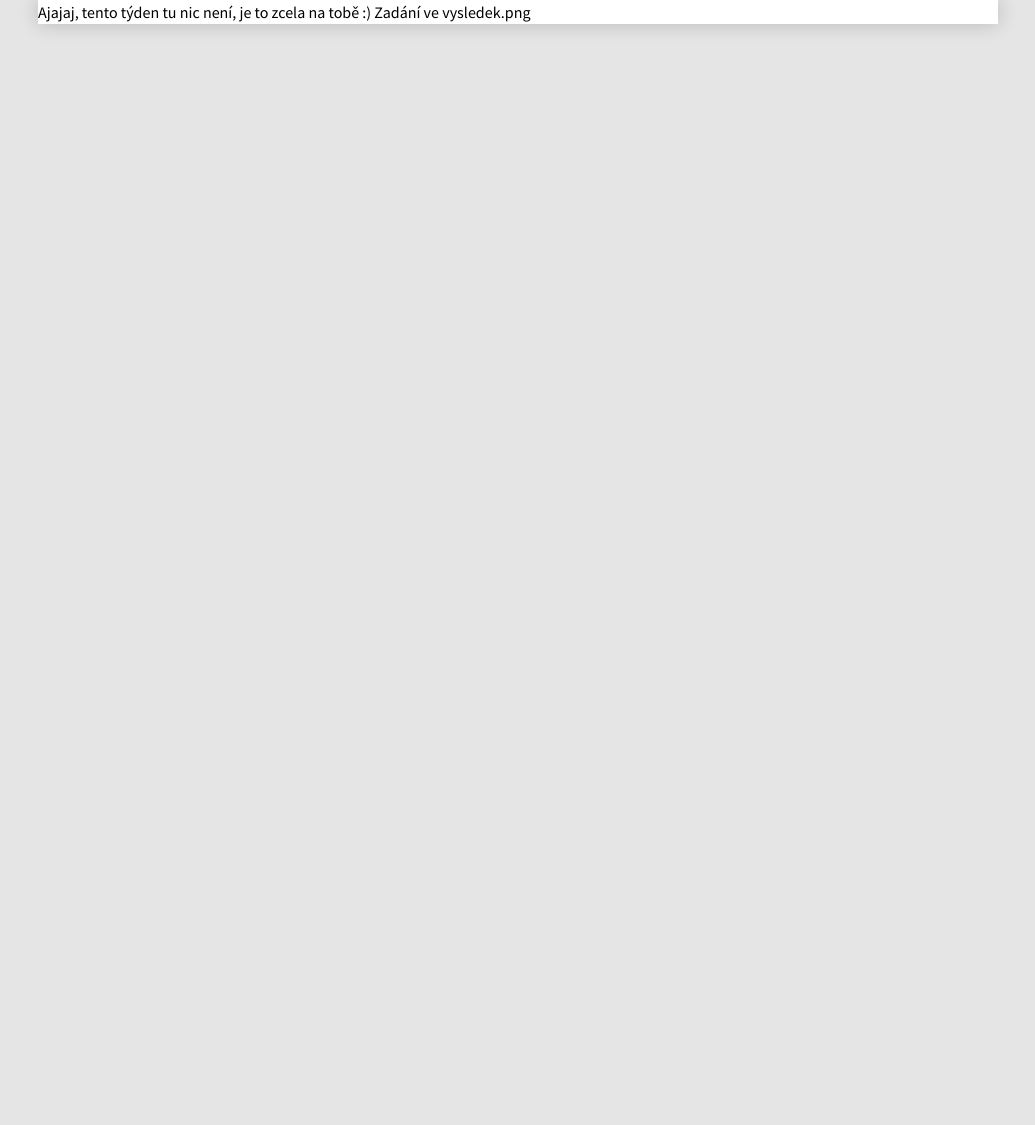
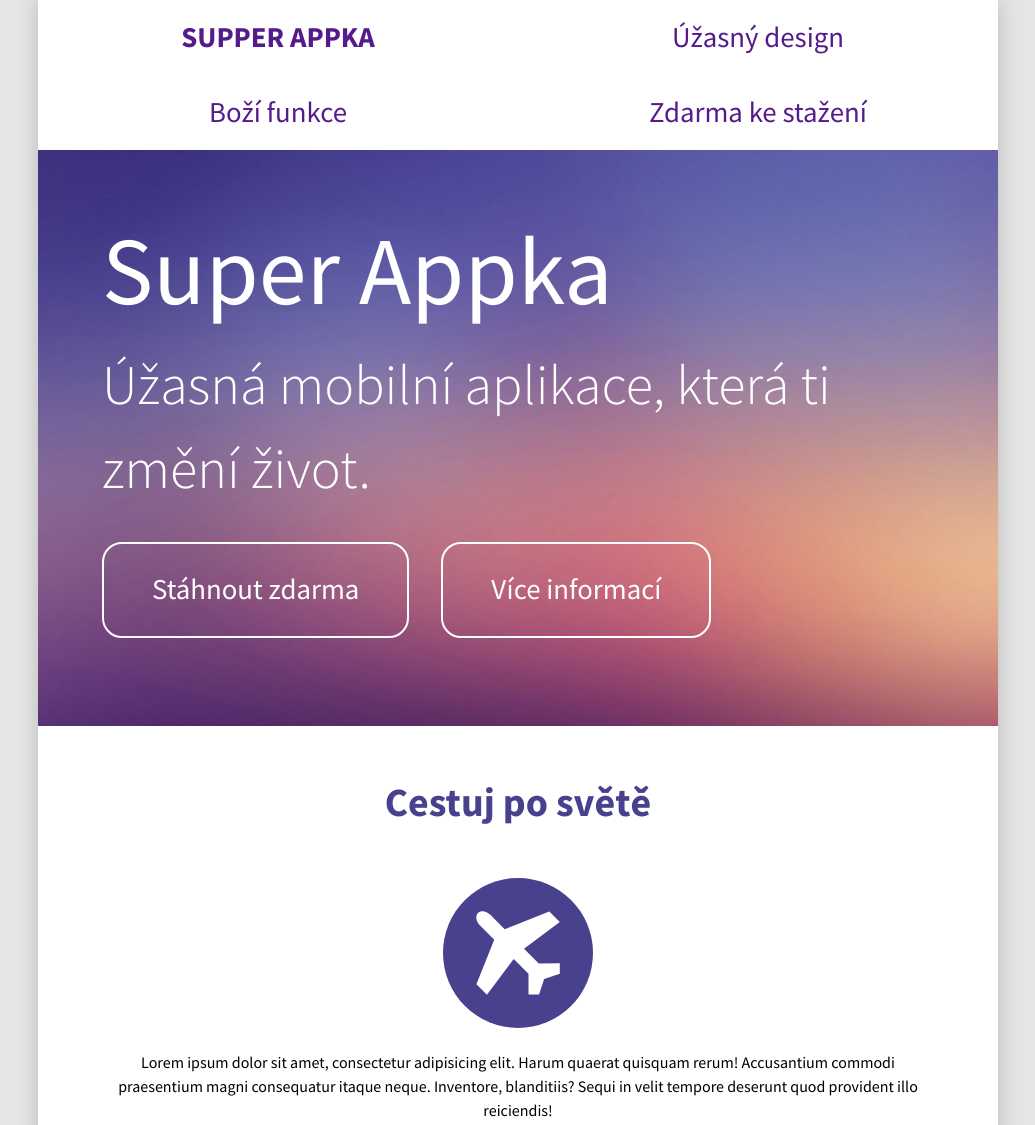
Before and after one commit to tvorimweb-2021-praha-jaro/du-05---superappka-vanilysky, a plain HTML site: page index.html in a window 1280 px wide. Shown: the top 1125 px of the page, without its empty margins (122-1157 px from the left). Before the commit the page ends 800 px from the top, so only its background shows below. Drawn offline with Linux system fonts and the light colour scheme.

```diff
--- a/index.html
+++ b/index.html
@@ -1,23 +1,84 @@
 <!DOCTYPE html>
-<html>
+<html lang="cs">
+
 <head>
     <meta charset="utf-8">
     <title>Mobilní aplikace</title>
     <link href="https://fonts.googleapis.com/css?family=Source+Sans+Pro:300,400,700" rel="stylesheet">
     <link rel="stylesheet" type="text/css" href="style.css">
 </head>
+
 <body>
     <div class="obal">
 
         <!-- tvoje HTML sem -->
 
-            Ajajaj, tento týden tu nic není, je to zcela na tobě :)
+        <nav>
+            <a href=""><strong>SUPPER APPKA</strong></a>
+            <a href="">Úžasný design</a>
+            <a href="">Boží funkce</a>
+            <a href="">Zdarma ke stažení</a>
+        </nav>
 
-            Zadání ve vysledek.png
+        <article class="uvod">
+            <h1>Super Appka</h1>
 
+            <p>Úžasná mobilní aplikace, která ti změní život.</p>
 
+            <div class="uvod-menu">
+                <a href="">Stáhnout zdarma</a>
+                <a href="">Více informací</a>
+            </div>
+
+        </article>
+
+        <div class="informace">
+
+            <section class="cestuj">
+
+                <h2>Cestuj po světě</h2>
+
+                <img class="letadlo" src="images/letadlo.svg" alt="Letadlo">
+
+                <p>
+                    Lorem ipsum dolor sit amet, consectetur adipisicing elit. Harum quaerat quisquam rerum! Accusantium
+                    commodi praesentium magni consequatur itaque neque. Inventore, blanditiis? Sequi in velit tempore
+                    deserunt quod provident illo reiciendis!
+                </p>
+            </section>
+
+            <section class="chatuj">
+
+                <h2>Chatuj s přáteli</h2>
+
+                <img class="bubliny" src="images/bubliny.svg" alt="Chatující bubliny">
+
+                <p>Lorem ipsum dolor sit amet consectetur adipisicing elit. Unde inventore, voluptas sequi voluptatem
+                    eaque
+                    consectetur eveniet ut ex ducimus vero saepe nisi corrupti quibusdam blanditiis. Qui rerum nesciunt
+                    nobis fugiat?</p>
+
+            </section>
+
+            <section class="zazij">
+
+                <h2>Zažij dobrodružství</h2>
+
+                <img class="mapa" src="images/mapa.svg" alt="Mapa">
+
+                <p>Lorem ipsum dolor sit amet consectetur, adipisicing elit. Maiores vel numquam placeat, consequuntur,
+                    sit
+                    soluta aspernatur esse reiciendis nulla voluptatibus sed hic autem unde ex, corporis inventore porro
+                    ullam consectetur.</p>
+
+            </section>
+
+        </div>
+
+    </div>
 
 
     </div><!-- konec .obal -->
 </body>
+
 </html>
--- a/style.css
+++ b/style.css
@@ -31,3 +31,110 @@ body {
 }
 
 /* ----- zde začni psát vlastní CSS ----- */
+
+:root {
+    --primary: white;
+}
+
+.uvod {
+    background-image: url(images/pozadi.jpg);
+}
+
+nav {
+    display: flex;
+    flex-wrap: wrap;
+    font-size: 1.8rem;
+}
+
+nav a {
+    display: flex;
+    flex-basis: 50%;
+    justify-content: center;
+    text-decoration: none;
+    padding: 1rem;
+}
+
+nav a:hover {
+    background-color: #48418e;
+    color: var(--primary);
+}
+
+.uvod-menu {
+    text-decoration: none;
+    display: flex;
+    flex-direction: column;
+    justify-content: space-between;
+    flex-wrap: wrap;
+
+}
+
+.uvod-menu a {
+    text-decoration: none;
+    color: var(--primary);
+    border: 2px solid var(--primary);
+    border-radius: 20px;
+    font-size: 1.8rem;
+    padding: 1.5rem;
+    display: flex;
+    justify-content: center;
+    margin-bottom: 2.5rem;
+}
+
+.uvod-menu a:hover {
+    background-color: #48418e;
+}
+
+.uvod h1 {
+    color: var(--primary);
+    font-size: 6rem;
+    margin: 0;
+    font-weight: 400;
+}
+
+.uvod {
+    padding: 3rem 4rem 3rem 4rem;
+}
+
+.uvod p {
+    color:var(--primary);
+    font-size: 3.5rem;
+    margin: 0;
+    font-weight: 300;
+    margin-bottom: 2rem;
+
+}
+
+.informace {
+    display: flex;
+    flex-direction: column;
+    text-align: center;
+    padding-left: 4rem;
+    padding-right: 4rem;
+}
+
+.informace img {
+    width: 150px;
+}
+
+.informace h2 {
+    color: #48418e;
+    padding: 0.8rem;
+    font-size: 2.5rem;
+}
+
+@media screen and (min-width:600px) {
+
+    .uvod-menu {
+        display: flex;
+        flex-direction: row;
+        justify-content: flex-start;
+    }
+
+    .uvod-menu a {
+        margin-right: 2rem;
+        display: flex;
+        justify-content: center;
+        padding-left: 3rem;
+        padding-right: 3rem;
+    }
+}
```
Lines whose indentation alone changed are shown as unchanged.
